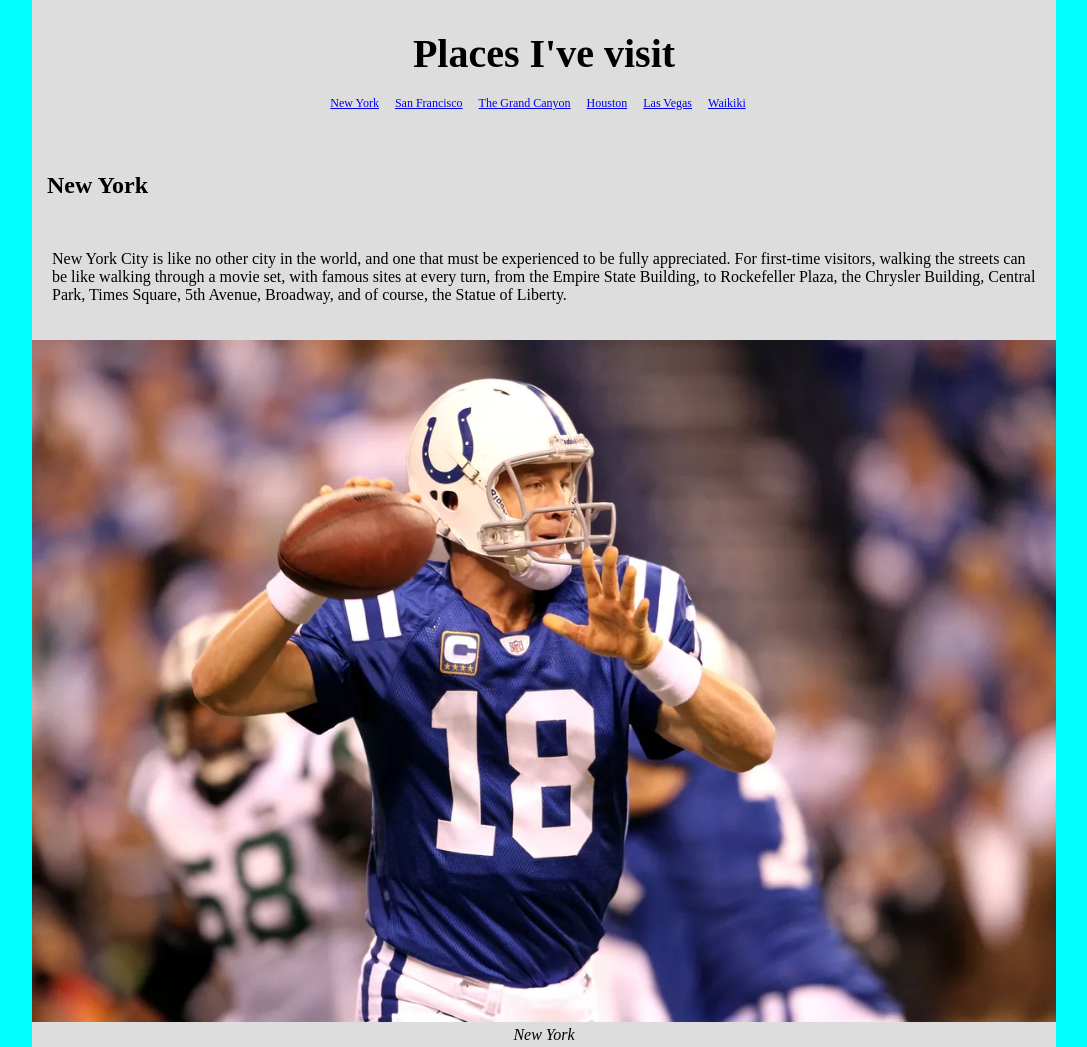
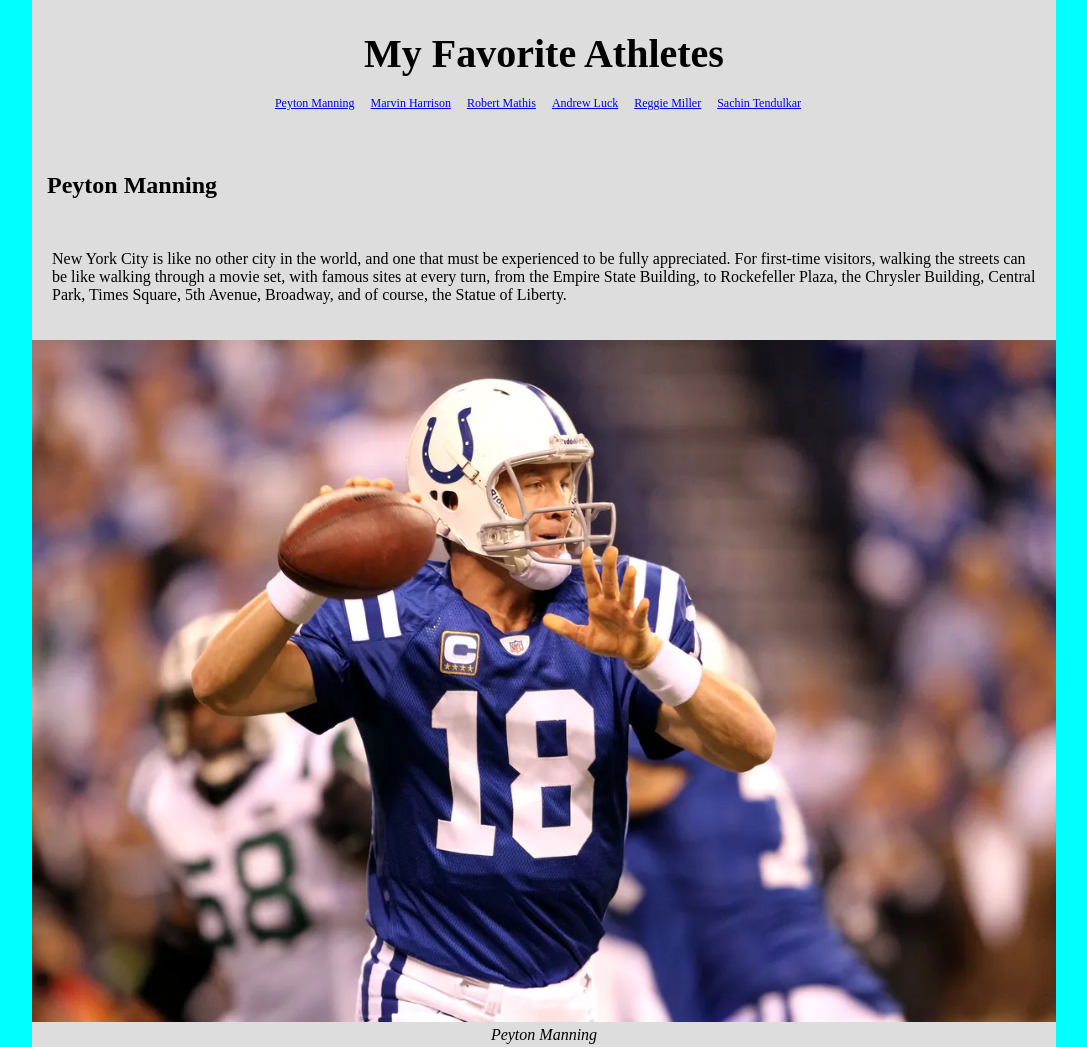
Before and after one commit to amargangireddy/html-me-something, a plain HTML site: page index.html in a window 1280 px wide. Shown: the top 1047 px of the page, without its empty margins (96-1183 px from the left). Drawn offline with Linux system fonts and the light colour scheme.

Commit message:
Update index.html

```diff
--- a/index.html
+++ b/index.html
@@ -2,78 +2,78 @@
 
 <html>
 <head>
-    <title>Amar - Must See Places</title>
+    <title>Amar - Favorite Athletes</title>
     <link rel="stylesheet" href="styles.css">
 </head>
 
 <body>
     <header>
-        <h1>Places I've visit</h1>
+        <h1>My Favorite Athletes</h1>
         <nav>
             <ul>
-                <li><a href="#newyork">New York</a></li>
-                <li><a href="#sanfrancisco">San Francisco</a></li>
-                <li><a href="#thegrandcanyon">The Grand Canyon</a></li>
-                <li><a href="#houston">Houston</a></li>
-                <li><a href="#lasvegas">Las Vegas</a></li>
-                <li><a href="#waikiki">Waikiki</a></li>
+                <li><a href="#peytonmanning">Peyton Manning</a></li>
+                <li><a href="#marvinharrison">Marvin Harrison</a></li>
+                <li><a href="#robertmathis">Robert Mathis</a></li>
+                <li><a href="#andrewluck">Andrew Luck</a></li>
+                <li><a href="#reggiemiller">Reggie Miller</a></li>
+                <li><a href="#sachintendulkar">Sachin Tendulkar</a></li>
             </ul>
         </nav>
     </header>
     <main>
         <article>
             <section>
-                <a name="newyork"></a>
-                <h2>New York</h2>
+                <a name="peytonmanning"></a>
+                <h2>Peyton Manning</h2>
                 <p>New York City is like no other city in the world, and one that must be experienced to be fully appreciated. For first-time visitors, walking the streets can be like walking through a movie set, with famous sites at every turn, from the Empire State Building, to Rockefeller Plaza, the Chrysler Building, Central Park, Times Square, 5th Avenue, Broadway, and of course, the Statue of Liberty.</p>
                 <figure>
-                    <img src="images/peytonmanning.jpg" alt="New York" />
-                    <figcaption>New York</figcaption>
+                    <img src="images/peytonmanning.jpg" alt="Peyton Manning" />
+                    <figcaption>Peyton Manning</figcaption>
                 </figure>
             </section>
             <section>
-                <a name="sanfrancisco"></a>
-                <h2>San Francisco</h2>
+                <a name="marvinharrison"></a>
+                <h2>Marvin Harrison</h2>
                 <p>This charming and picturesque West Coast city is the perfect getaway destination for couples, singles, or families. Famous sites, charming streets, beautiful views, and outdoor dining are all part of what makes San Francisco such a great place to visit.</p>
                 <figure>
-                    <img src="images/sanfrancisco.jpg" alt="San Francisco" />
-                    <figcaption>San Francisco</figcaption>
+                    <img src="images/marvinharrison.jpg" alt="Marvin Harrison" />
+                    <figcaption>Marvin Harrison</figcaption>
                 </figure>
             </section>
             <section>
-                <a name="thegrandcanyon"></a>
-                <h2>The Grand Canyon</h2>
+                <a name="robertmathis"></a>
+                <h2>Robert Mathis</h2>
                 <p>The Grand Canyon is one of those must-see, bucket-list destinations that have been attracting visitors for generations. Gazing out over the canyon walls to an endless horizon and an unfathomable depth below is one of the highlights of any trip in the United States.</p>
                 <figure>
-                    <img src="images/thegrandcanyon.jpg" alt="The Grand Canyon" />
-                    <figcaption>The Grand Canyon</figcaption>
+                    <img src="images/robertmathis.jpg" alt="Robert Mathis" />
+                    <figcaption>Robert Mathis</figcaption>
                 </figure>
             </section>
             <section>
-                <a name="houston"></a>
-                <h2>Houston</h2>
+                <a name="andrewluck"></a>
+                <h2>Andrew Luck</h2>
                 <p>Houston is the perfect city for a friends getaway, a couples' retreat, or a family vacation. With direct flights from cities across the United States and Canada, you can easily fly in to see a sports game, wander through Houston's Museum District, lounge by a pool at one of the many luxury hotels, and spend your evenings enjoying incredible meals. Houston has developed into a hot spot for dining in the United States and is now well known for extraordinary cuisine.</p>
                 <figure>
-                    <img src="images/houston.jpg" alt="Houston from Buffalo Bayou Park" />
-                    <figcaption>Houston from Buffalo Bayou Park</figcaption>
+                    <img src="images/andrewluck.jpg" alt="Andrew Luck" />
+                    <figcaption>Andrew Luck</figcaption>
                 </figure>
             </section>
             <section>
-                <a name="lasvegas"></a>
-                <h2>Las Vegas</h2>
+                <a name="reggiemiller"></a>
+                <h2>Reggie Miller</h2>
                 <p>This glittering city of lights in the desert holds a unique appeal, and one that has been attracting visitors for decades. Huge resort complexes, with all kinds of things to see and do at any time of year, have made this a destination that draws everyone, from want-to-be newlyweds who come here to say their vows, to families who just want to hang out around a pool.</p>
                 <figure>
-                    <img src="images/lasvegas.jpg" alt="Las Vegas" />
-                    <figcaption>Las Vegas</figcaption>
+                    <img src="images/reggiemiller.jpg" alt="Reggie Miller" />
+                    <figcaption>Reggie Miller</figcaption>
                 </figure>
             </section>
             <section>
-                <a name="waikiki"></a>
-                <h2>Waikiki</h2>
+                <a name="sachintendulkar"></a>
+                <h2>Sachin Tendulkar</h2>
                 <p>Waikiki is one of America's top beaching destinations, with all the comforts of North America on a beautiful tropical island in the Pacific Ocean. Located on the Hawaiian island of Oahu, Waikiki is a suburb of Honolulu known for the beautiful golden sand beach that stretches along the oceanfront, backed by hotels and retail establishments.</p>
                 <figure>
-                    <img src="images/waikiki.jpg" alt="Waikiki" />
-                    <figcaption>Waikiki</figcaption>
+                    <img src="images/sachintendulkar.jpg" alt="Sachin Tendulkar" />
+                    <figcaption>Sachin Tendulkar</figcaption>
                 </figure>
             </section>
         </article>
```
